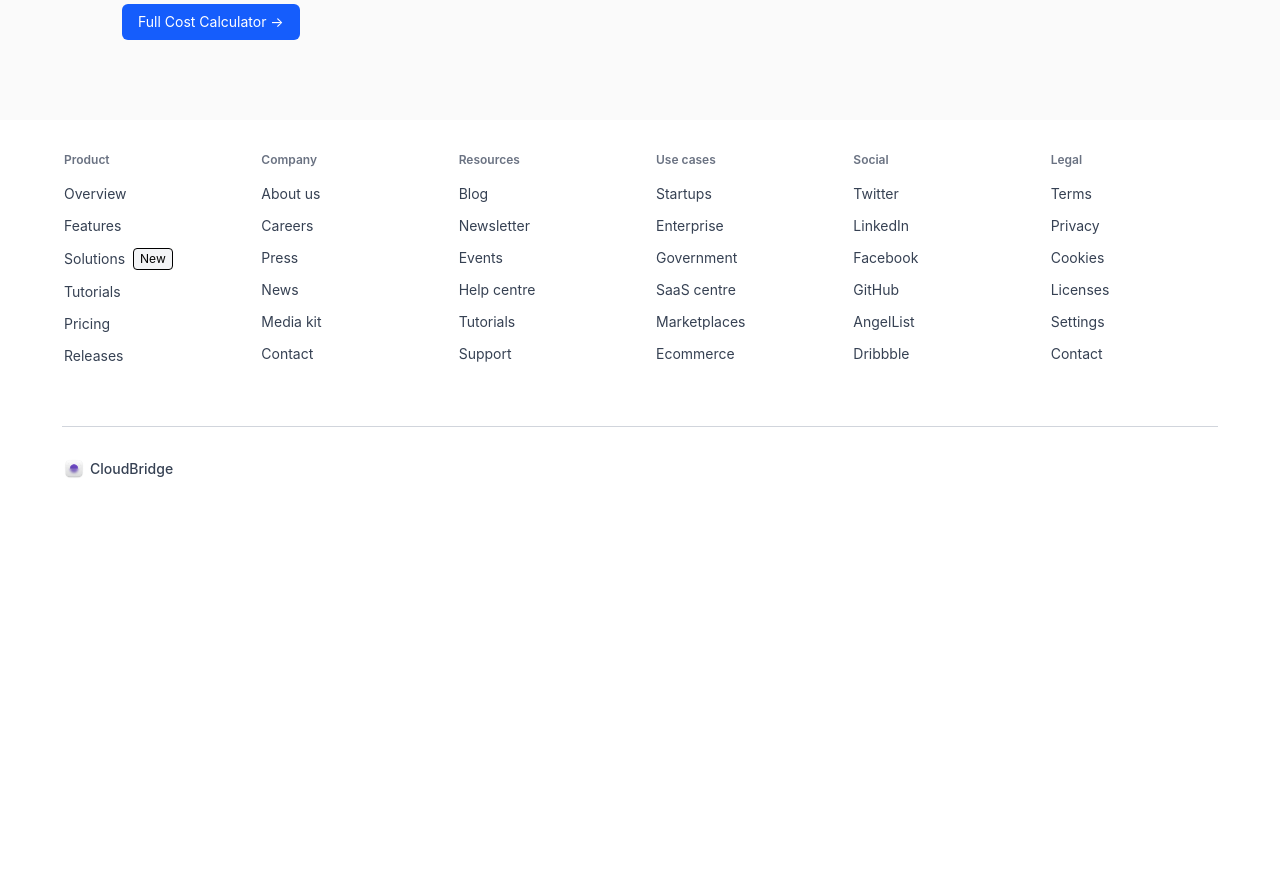
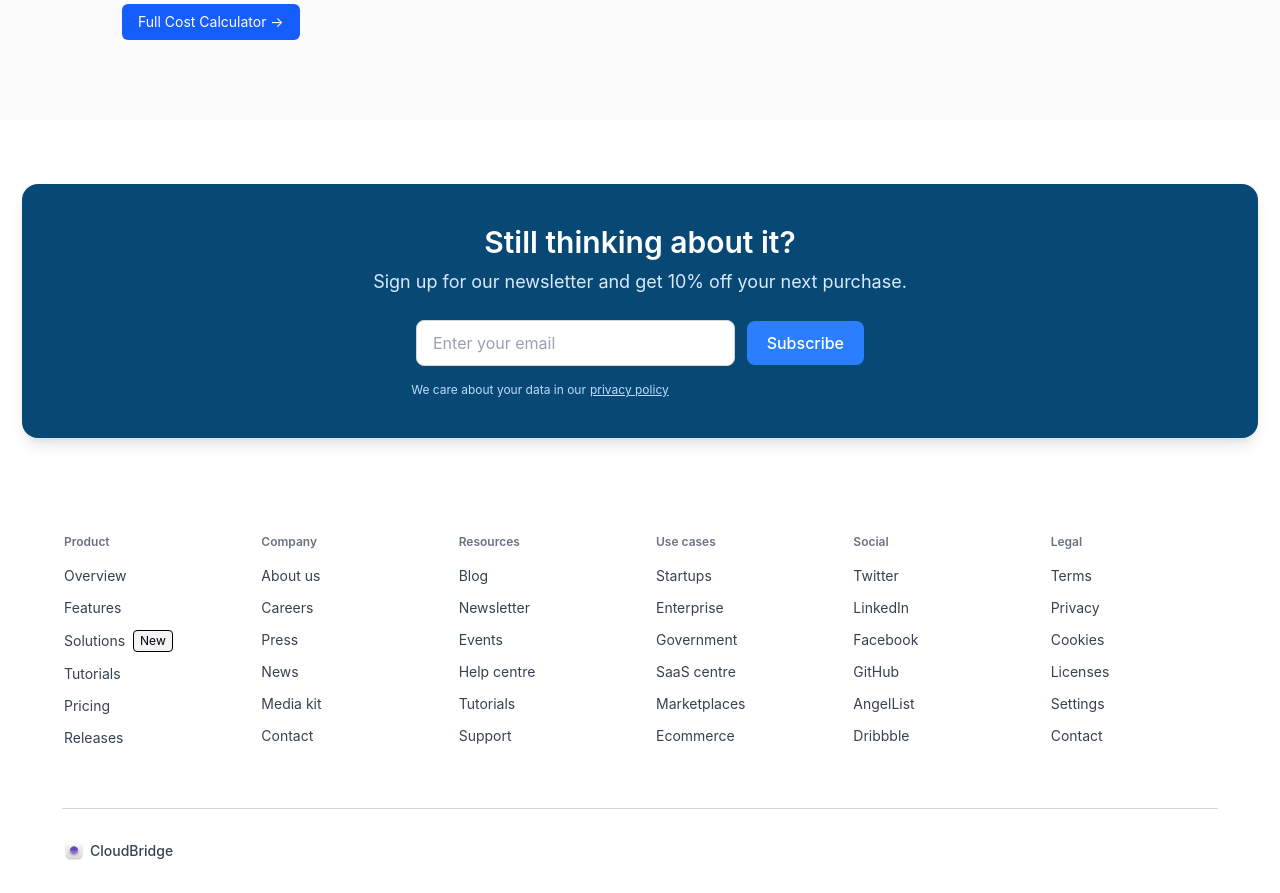
Before and after one commit to Dakshinkali-Team/Portal-CloudBridge, a React (Vite) app in the folder client/cloudbridge/: page / in a window 1280 px wide. Shown: the part 1620-2513 px from the top of the page. Before the commit the page ends 2131 px from the top, so only its background shows below. Built offline with nearby package versions, Linux system fonts and the light colour scheme.

Commit message:
add newsletterCTA

```diff
--- a/client/cloudbridge/src/components/sections/CTASectionNewsletter.jsx
+++ b/client/cloudbridge/src/components/sections/CTASectionNewsletter.jsx
@@ -10,7 +10,7 @@ const NewsletterCTA = () => {
         </h2>
 
         <p className="text-blue-100 text-base md:text-lg mb-6">
-          Sign up for newsletter and get 10% off your next purchase.
+          Sign up for our newsletter and get 10% off your next purchase.
         </p>
 
         <div className="flex flex-col sm:flex-row items-center justify-center gap-3 max-w-md mx-auto">
--- a/client/cloudbridge/src/pages/Home.jsx
+++ b/client/cloudbridge/src/pages/Home.jsx
@@ -4,6 +4,7 @@ import Navbar from '../components/layout/Navbar.jsx';
 import Hero from "../components/layout/Hero.jsx";
 import FeatureSection from '../components/cloud/FeatureSection.jsx';
 import CTASection from "../components/CTASection.jsx";
+import NewsletterCTA from "../components/sections/CTASectionNewsletter.jsx";
 import Footer from '../components/layout/Footer.jsx';
 import { Link } from "react-router-dom";
 import { BrowserRouter as Router, Routes, Route } from "react-router-dom";
@@ -15,6 +16,7 @@ const Home = () => {
         <Hero />
         <FeatureSection />
         <CTASection />
+        <NewsletterCTA/>
         <Footer />
       </div>
     );
```
